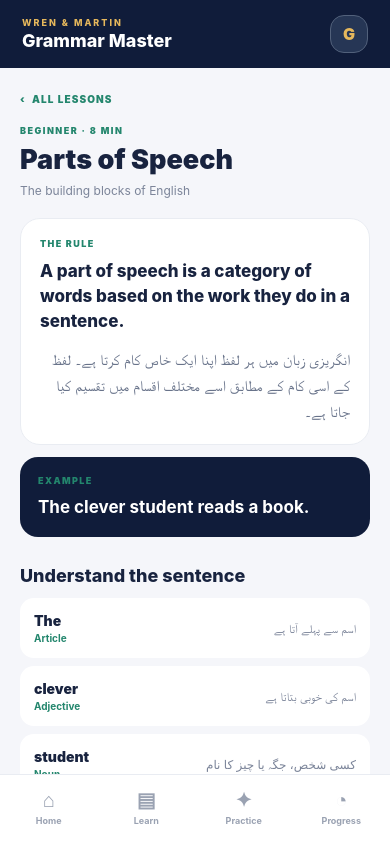
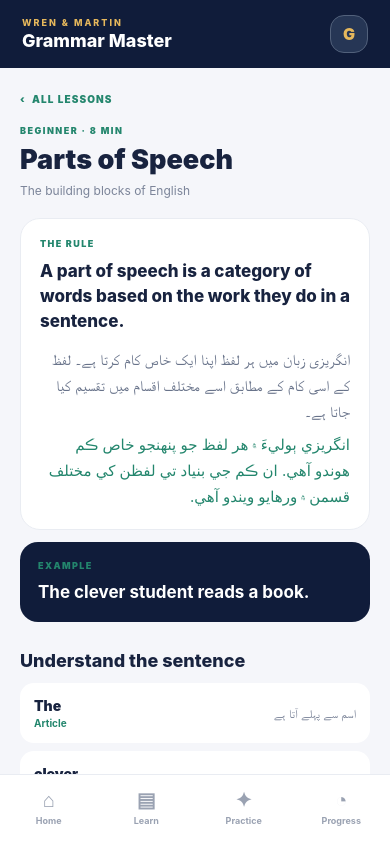
Before and after one commit to sindhaidfoundation-blip/Wren_-_Martin, a React Native app: screen / in a window 390 px wide. Both pictures are taken after a click on the element 195 px from the left and 444 px from the top of the page. Built offline with nearby package versions, Linux system fonts and the light colour scheme.

Commit message:
Display Urdu and Sindhi lesson explanations

```diff
--- a/App.js
+++ b/App.js
@@ -3,7 +3,7 @@ import AsyncStorage from "@react-native-async-storage/async-storage";
 import * as Print from "expo-print";
 import * as Sharing from "expo-sharing";
 import { Alert, SafeAreaView, ScrollView, StatusBar, StyleSheet, Text, TextInput, TouchableOpacity, View } from "react-native";
-import { lessons, dailyQuestions } from "./src/data/lessons";
+import { lessons, dailyQuestions, sindhiTranslations } from "./src/data/lessons";
 
 const navy = "#101C3A";
 const ink = "#18233F";
@@ -151,7 +151,7 @@ export default function App() {
     return lessons.filter(item => {
       const matchesLevel = filter === "All" || item.level === filter;
       const lessonDetails = [item.example, ...(item.breakdown || []).flat(), ...(item.quiz || []).flatMap(question => [question.q, question.why, ...(question.options || [])])].filter(Boolean).join(" ");
-      const searchableText = `${item.title} ${item.subtitle} ${item.rule} ${item.urdu} ${lessonDetails}`.toLocaleLowerCase();
+      const searchableText = `${item.title} ${item.subtitle} ${item.rule} ${item.urdu} ${sindhiTranslations[item.id] || ""} ${lessonDetails}`.toLocaleLowerCase();
       return matchesLevel && (!query || searchableText.includes(query));
     });
   }, [filter, lessonSearch]);
@@ -423,7 +423,7 @@ h1 { font-family: Georgia, serif; font-size: 38px; margin: 22px 0 12px; color: #
     return <ScrollView contentContainerStyle={styles.content}>
       <TouchableOpacity onPress={() => setTab("Learn")}><Text style={styles.back}>‹  ALL LESSONS</Text></TouchableOpacity>
       <Header eyebrow={selected.level.toUpperCase() + " · " + selected.duration.toUpperCase()} title={selected.title} subtitle={selected.subtitle} />
-      <View style={styles.lessonPanel}><Text style={styles.panelLabel}>THE RULE</Text><Text style={styles.ruleText}>{selected.rule}</Text><Text style={styles.urduText}>{selected.urdu}</Text></View>
+      <View style={styles.lessonPanel}><Text style={styles.panelLabel}>THE RULE</Text><Text style={styles.ruleText}>{selected.rule}</Text><Text style={styles.urduText}>{selected.urdu}</Text><Text style={styles.sindhiText}>{sindhiTranslations[selected.id]}</Text></View>
       <View style={styles.examplePanel}><Text style={styles.panelLabel}>EXAMPLE</Text><Text style={styles.exampleText}>{selected.example}</Text></View>
       <Text style={styles.sectionTitle}>Understand the sentence</Text>
       {selected.breakdown.map((line, i) => <View key={i} style={styles.breakRow}><View style={{ flex: 1 }}><Text style={styles.breakWord}>{line[0]}</Text><Text style={styles.breakKind}>{line[1]}</Text></View><Text style={styles.breakUrdu}>{line[2]}</Text></View>)}
@@ -552,6 +552,7 @@ const styles = StyleSheet.create({
   panelLabel: { color: green, fontSize: 9, fontWeight: "900", letterSpacing: 1.4 },
   ruleText: { color: ink, fontSize: 17, lineHeight: 25, fontWeight: "800", marginTop: 10 },
   urduText: { color: "#68738A", fontSize: 15, lineHeight: 26, textAlign: "right", marginTop: 13 },
+  sindhiText: { color: "#23866D", fontSize: 15, lineHeight: 26, textAlign: "right", marginTop: 7 },
   examplePanel: { backgroundColor: navy, borderRadius: 18, padding: 18, marginBottom: 16 },
   exampleText: { color: "#FFFFFF", fontSize: 17, lineHeight: 24, fontWeight: "700", marginTop: 9 },
   breakRow: { flexDirection: "row", alignItems: "center", backgroundColor: "#FFFFFF", borderRadius: 14, padding: 14, marginBottom: 8 },
```
